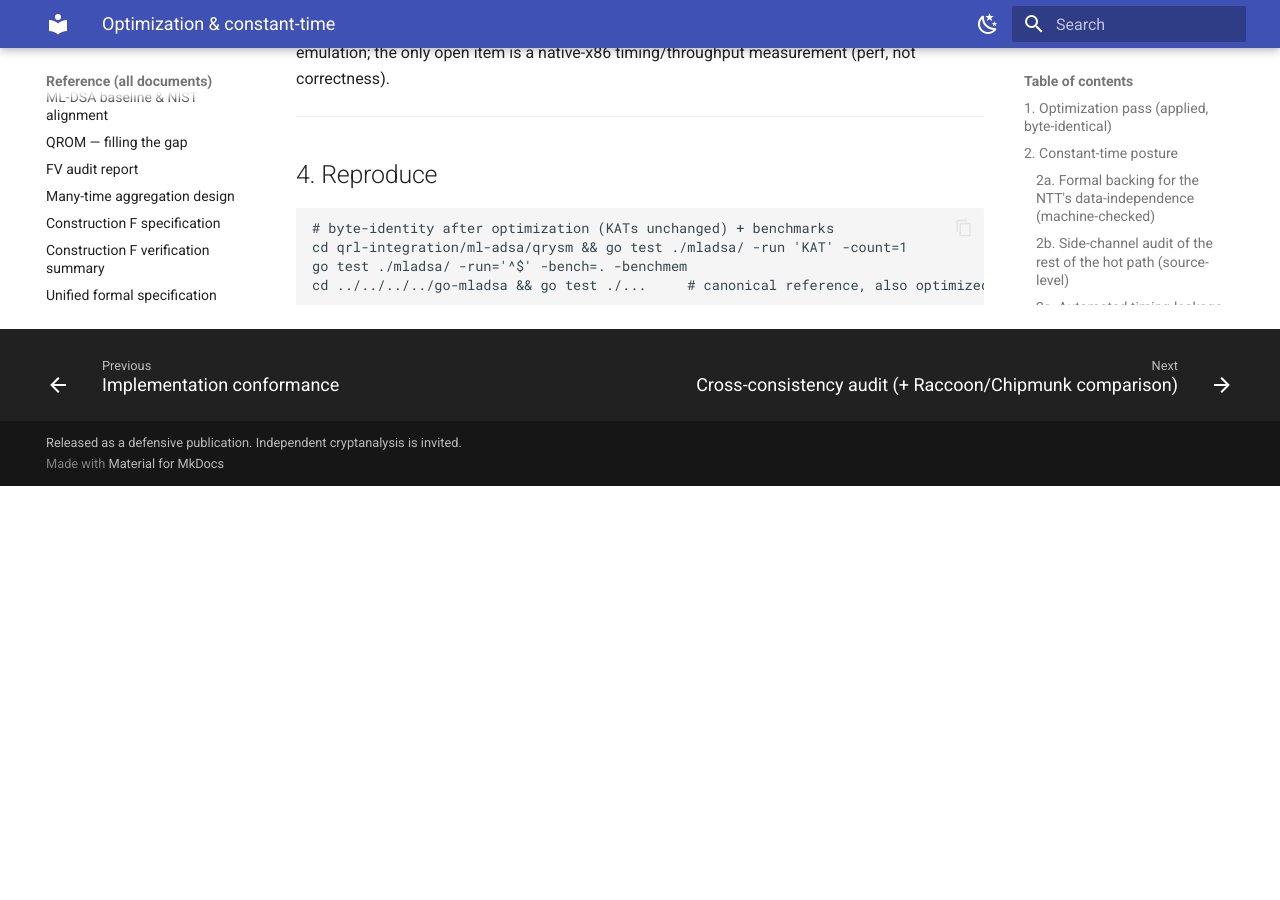
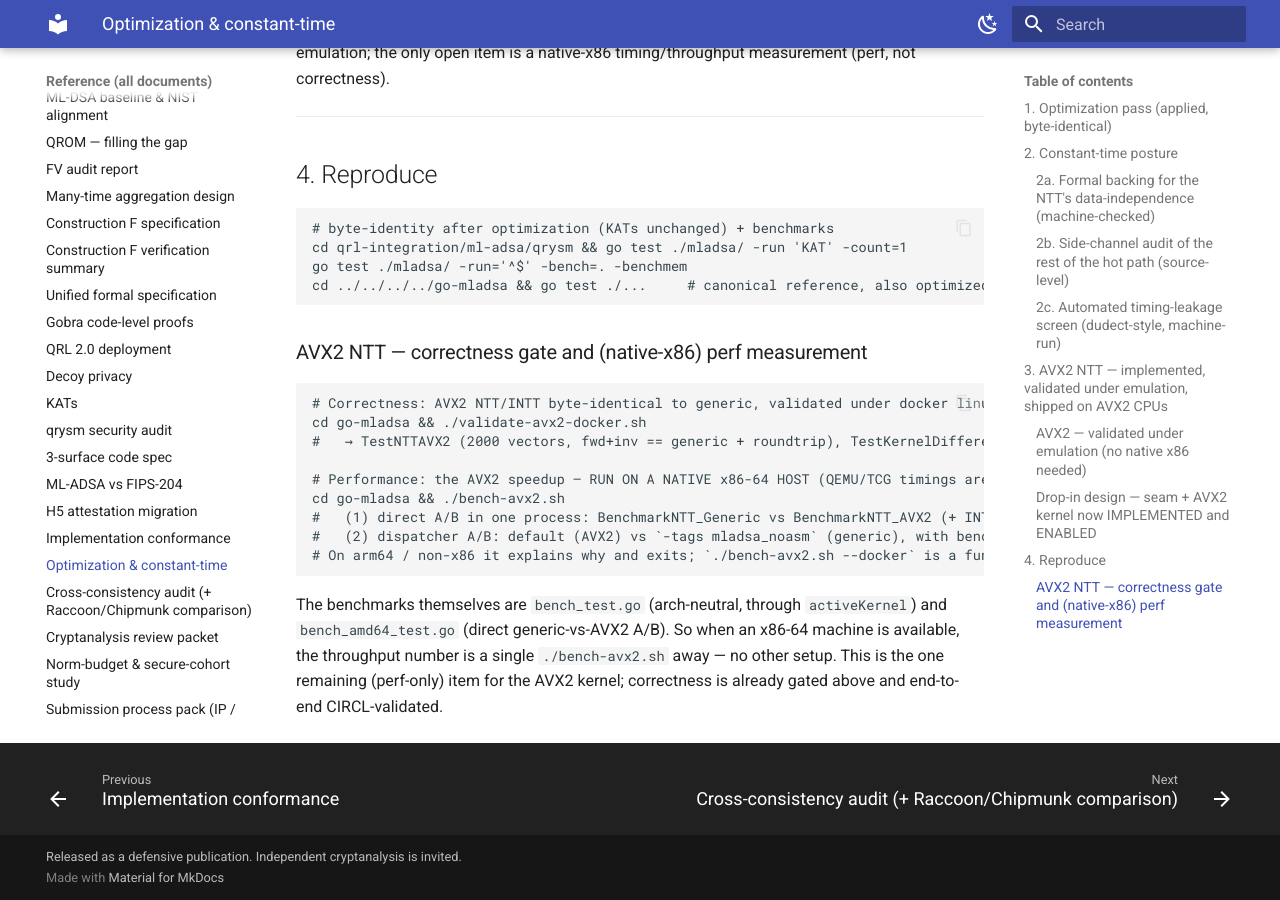
Before and after one commit to pq-cybarg/ml-adsa-site, an MkDocs documentation site: the page built from docs/reference/34-optimization-and-constant-time.md, in a window 1280 px wide and 900 px high, scrolled down 6779 px. Built offline with MkDocs 1.6.1 and Material for MkDocs 9.7.7, drawn with Linux system fonts in a browser that asks for light colours; before the commit the page ends 7265 px from its top, so only the background shows below that.

Commit message:
docs: refresh reference (AVX2 shipped; all 3 param sets; count fix)
Sync docs/31,32,34,38 from source: AVX2 NTT now implemented/validated/enabled, all three
parameter sets instantiated + CIRCL-validated, check-all count typo fixed.

````diff
--- a/docs/reference/34-optimization-and-constant-time.md
+++ b/docs/reference/34-optimization-and-constant-time.md
@@ -238,3 +238,22 @@ cd qrl-integration/ml-adsa/qrysm && go test ./mladsa/ -run 'KAT' -count=1
 go test ./mladsa/ -run='^$' -bench=. -benchmem
 cd ../../../../go-mladsa && go test ./...     # canonical reference, also optimized, also byte-identical
 ```
+
+### AVX2 NTT — correctness gate and (native-x86) perf measurement
+
+```
+# Correctness: AVX2 NTT/INTT byte-identical to generic, validated under docker linux/amd64 (any host).
+cd go-mladsa && ./validate-avx2-docker.sh
+#   → TestNTTAVX2 (2000 vectors, fwd+inv == generic + roundtrip), TestKernelDifferential, TestMont*, …
+
+# Performance: the AVX2 speedup — RUN ON A NATIVE x86-64 HOST (QEMU/TCG timings are meaningless).
+cd go-mladsa && ./bench-avx2.sh
+#   (1) direct A/B in one process: BenchmarkNTT_Generic vs BenchmarkNTT_AVX2 (+ INTT, verify-transforms)
+#   (2) dispatcher A/B: default (AVX2) vs `-tags mladsa_noasm` (generic), with benchstat if installed
+# On arm64 / non-x86 it explains why and exits; `./bench-avx2.sh --docker` is a functional smoke only.
+```
+
+The benchmarks themselves are `bench_test.go` (arch-neutral, through `activeKernel`) and
+`bench_amd64_test.go` (direct generic-vs-AVX2 A/B). So when an x86-64 machine is available, the throughput
+number is a single `./bench-avx2.sh` away — no other setup. This is the one remaining (perf-only) item for
+the AVX2 kernel; correctness is already gated above and end-to-end CIRCL-validated.
````
Also changed, not shown: docs/reference/31-ml-adsa-verification-dossier.md (+5 -3 lines), docs/reference/32-publication-and-nist-submission-roadmap.md (+1 -1 lines), docs/reference/38-submission-process-pack.md (+2 -2 lines).
